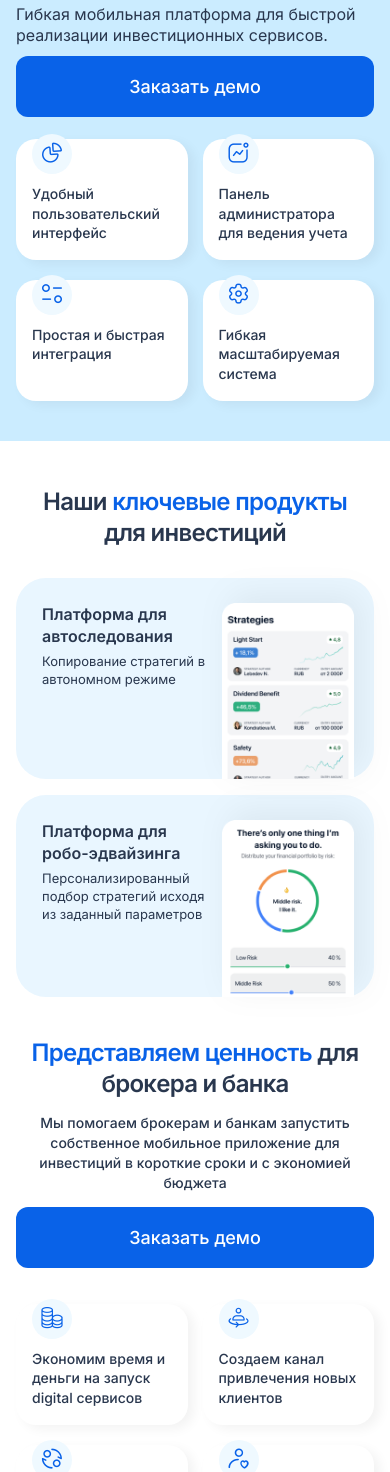
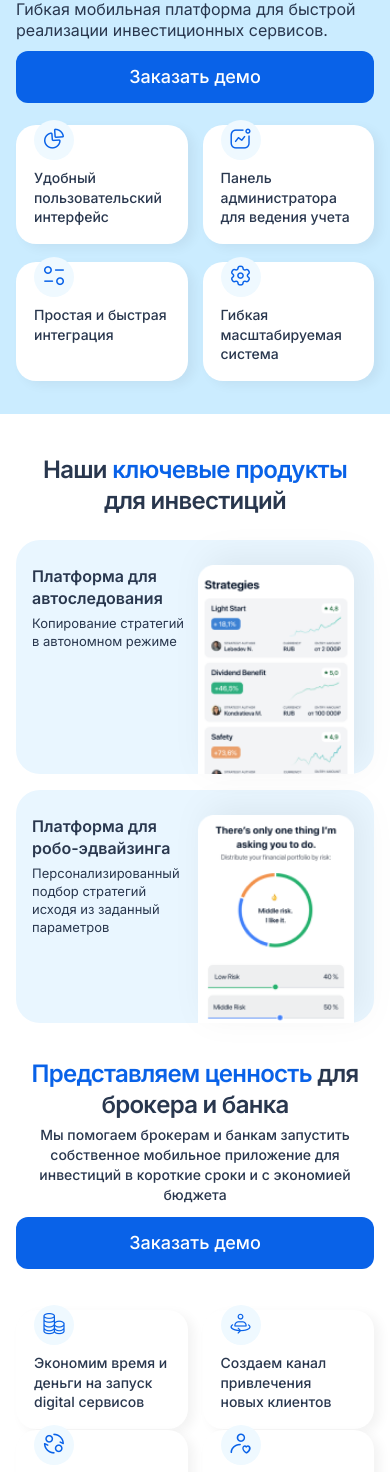
Before and after one commit to surikov-k/aeon-test-part-1, a plain HTML site: page index.html in a window 390 px wide. Shown: the part 528-2000 px from the top of the page. Drawn offline with Linux system fonts and the light colour scheme.

Commit message:
Tune mobile pixel perfect

```diff
--- a/css/style.css
+++ b/css/style.css
@@ -97,9 +97,9 @@ body {
 .button {
   font-family: inherit;
   font-size: 18px;
-  line-height: 25px;
+  line-height: 16px;
   display: block;
-  padding: 18px 36px;
+  padding: 18px 13px;
 
   transition: all 0.3s ease;
   text-align: center;
@@ -122,12 +122,12 @@ body {
 }
 
 .hero {
-  padding-bottom: 40px;
+  padding-bottom: 33px;
   background-color: var(--background-color);
 }
 
 .hero_logo {
-  width: clamp(157px, 30%, 222px);
+  width: clamp(152px, 30%, 222px);
   height: auto;
 }
 
@@ -141,6 +141,7 @@ body {
   width: clamp(450px, 90%, 600px);
   margin-left: auto;
   object-fit: cover;
+  object-position: -14px;
 }
 
 .hero_info {
@@ -152,7 +153,7 @@ body {
   font-weight: 400;
   line-height: 21px;
   max-width: 375px;
-  margin: 12px 0 0;
+  margin: 9px 0 0;
   padding-right: 10px;
 }
 
@@ -171,7 +172,7 @@ body {
   list-style: none;
   grid-template-columns: 1fr 1fr;
   grid-column-gap: 15px;
-  grid-row-gap: 20px;
+  grid-row-gap: 18px;
 }
 
 .list_with_icons_item {
@@ -180,7 +181,7 @@ body {
   position: relative;
 
   display: flex;
-  padding: 45px 16px 17px;
+  padding: 43px 16px 17px 18px;
   border-radius: 20px;
   background-color: #fff;
   box-shadow: 6px 4px 12px rgba(0, 0, 0, 0.05);
@@ -245,14 +246,14 @@ body {
 }
 
 .products {
-  margin-top: 45px;
+  margin-top: 40px;
 }
 
 .products_list {
   display: flex;
   flex-direction: column;
 
-  margin: 30px 0 0;
+  margin: 24px 0 0;
   padding: 0;
 
   list-style: none;
@@ -260,15 +261,15 @@ body {
 }
 
 .products_item {
-  padding: 25px 20px 0 26px;
+  padding: 25px 20px 0 16px;
 }
 
 .product {
   display: grid;
-  border-radius: 30px;
+  border-radius: 24px;
   background: var(--light-background-color);
 
-  grid-template-columns: minmax(170px, 1fr)1fr;
+  grid-template-columns: minmax(155px, 1fr)1fr;
   gap: 10px;
 }
 
@@ -301,17 +302,29 @@ body {
 }
 
 .benefits {
-  margin-top: 40px;
+  margin-top: 35px;
+}
+
+.benefits .section_header {
+  padding: 0 10px;
 }
 
 .benefits_text {
+  margin: 5px 0 0;
   text-align: center;
 
 }
 
+.benefits .button {
+  margin-top: 12px;
+}
+
 .benefits_list {
-  margin-top: 36px;
+  margin-top: 41px;
+  row-gap: 1px;
 }
+
+
 
 @media (min-width: 1024px) {
   body {
```
Also changed, not shown: img/Desktop.png (added), img/Mobile.png (added).
